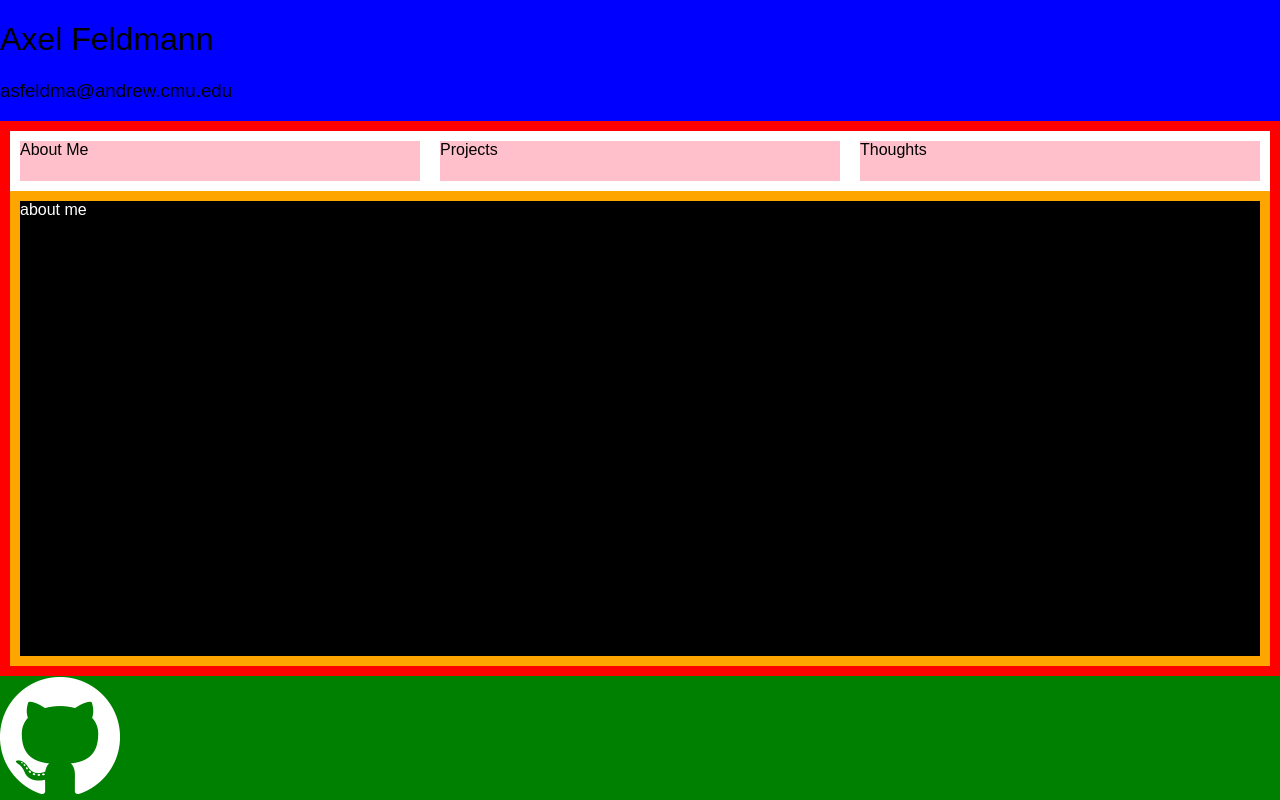
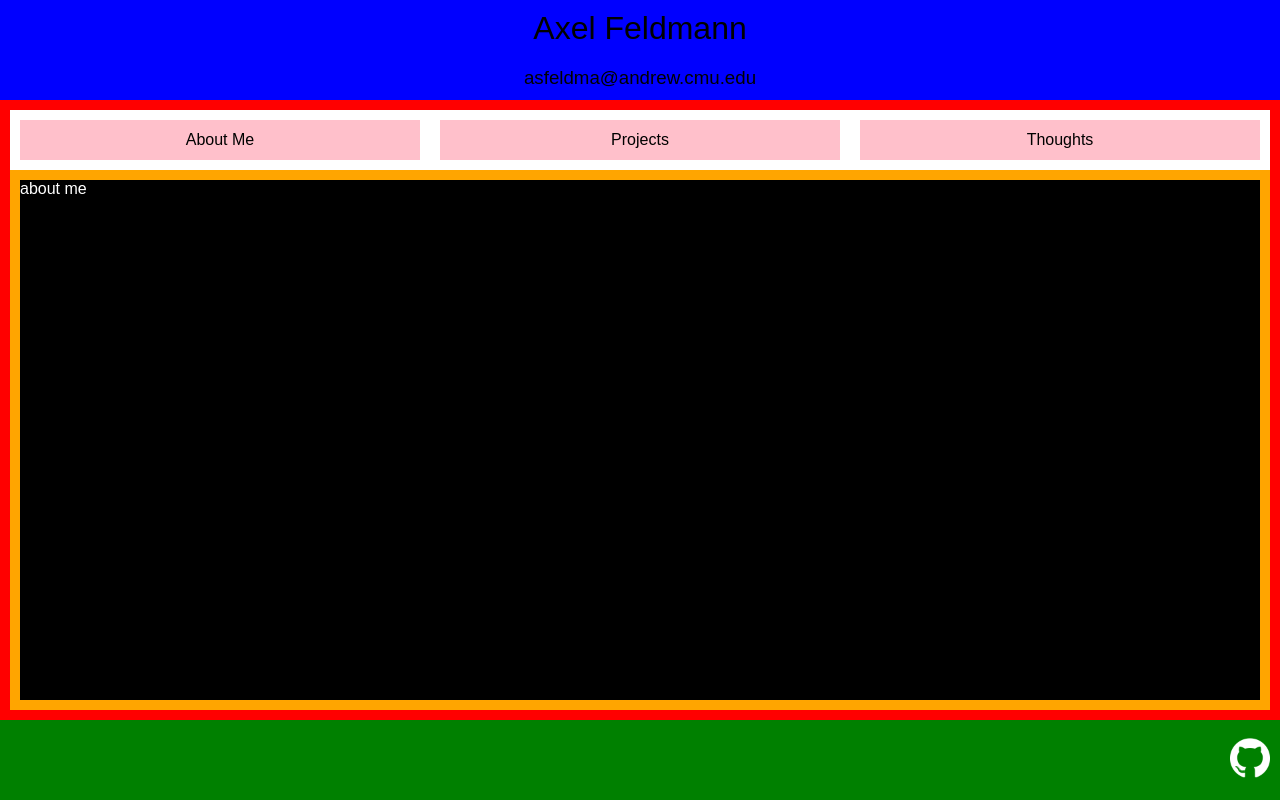
Before and after one commit to axelfeldmann/old-website, a React (Create React App) app: page / in a window 1280 px wide. Built offline with nearby package versions, Linux system fonts and the light colour scheme.

Commit message:
some more css tweaks

```diff
--- a/src/App.css
+++ b/src/App.css
@@ -1,4 +1,6 @@
 h1, h2, h3, h4, h5, h6 {
+  margin: 0px;
+  padding: 0px;
   font-weight: normal; }
 
 html, body {
@@ -17,12 +19,35 @@ html, body {
   display: flex; }
 
 .header {
+  display: flex;
   background: blue;
-  min-height: 120px; }
+  min-height: 100px; }
+
+.header-center {
+  display: flex;
+  flex-flow: column;
+  margin-left: auto;
+  margin-right: auto; }
+
+.title, .email {
+  flex: 1;
+  text-align: center;
+  padding: 10px 0; }
 
 .footer {
+  display: flex;
   background: green;
   min-height: 80px; }
+
+.github-logo {
+  margin-right: 10px;
+  margin-left: auto;
+  margin-top: auto;
+  margin-bottom: auto; }
+
+.github-logo img {
+  height: 40px;
+  width: 40px; }
 
 .content {
   flex: 1;
@@ -43,10 +68,17 @@ html, body {
   flex-flow: row; }
 
 .label {
+  cursor: pointer;
   flex: 1;
-  height: 40px;
+  min-height: 40px;
   background: pink;
-  margin: 10px; }
+  margin: 10px;
+  display: flex;
+  align-items: center;
+  justify-content: center; }
+
+.label.selected {
+  color: lime; }
 
 .tab-pane {
   flex: 1;
--- a/src/App.scss
+++ b/src/App.scss
@@ -4,12 +4,14 @@ $color3: #272838;
 $color4: #1b998b;
 $color5: #ef946c;
 
-$header-height: 120px;
+$header-height: 100px;
 $footer-height: 80px;
 
 // overall stuff
 
 h1, h2, h3, h4, h5, h6 {
+  margin: 0px;
+  padding: 0px;
   font-weight: normal;
 }
 
@@ -33,27 +35,40 @@ html, body {
 // header stuff
 
 .header{
+  display: flex;
   background: blue;
   min-height: $header-height;
 }
 .header-center{
+  display: flex;
+  flex-flow: column;
+  margin-left: auto;
+  margin-right: auto;
 }
-.title{
-}
-.email{
+.title, .email{
+  flex: 1;
+  text-align: center;
+  padding: 10px 0;
 }
 
 // footer stuff
 
 .footer{
+  display: flex;
   background: green;
   min-height: $footer-height;
 }
 
 .github-logo{
+  margin-right: 10px;
+  margin-left: auto;
+  margin-top: auto;
+  margin-bottom: auto;
 }
 
 .github-logo img{
+  height: 40px;
+  width: 40px;
 }
 
 // tab stuff
@@ -80,10 +95,18 @@ html, body {
 }
 
 .label{
+  cursor: pointer;
   flex: 1;
-  height: 40px;
+  min-height: 40px;
   background: pink;
   margin: 10px;
+  display: flex;
+  align-items: center;
+  justify-content: center;
+}
+
+.label.selected{
+  color: lime;
 }
 
 .tab-pane{
```
